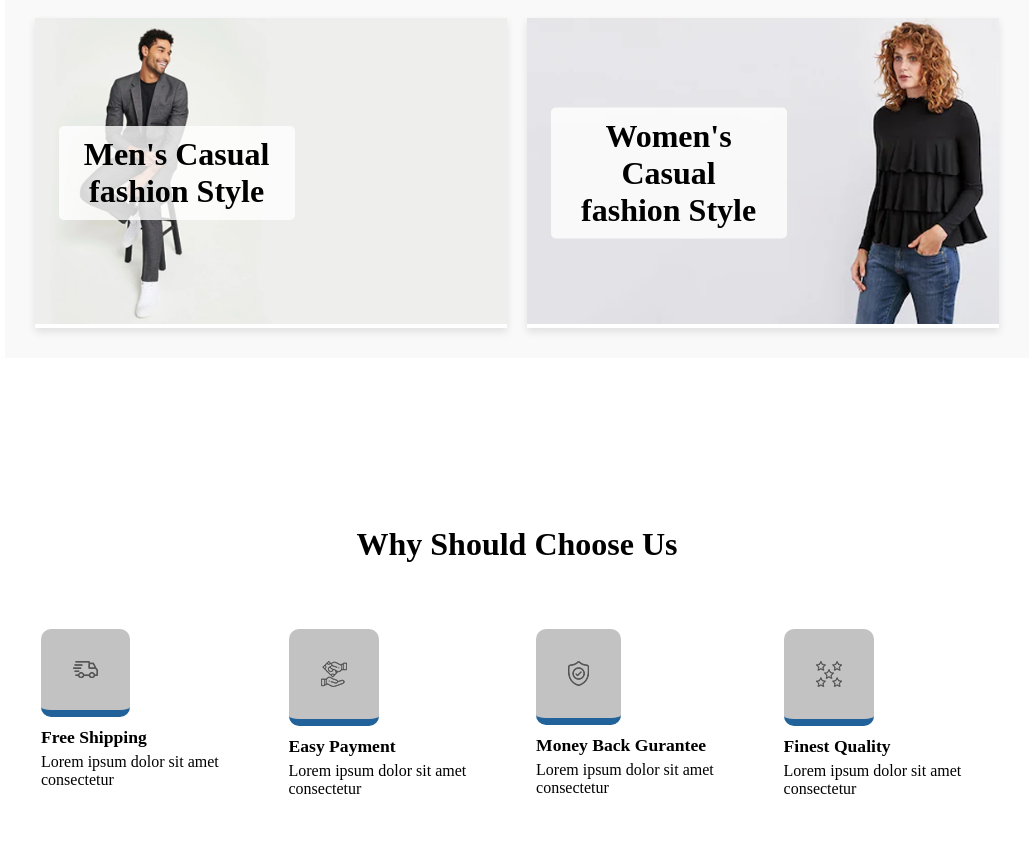
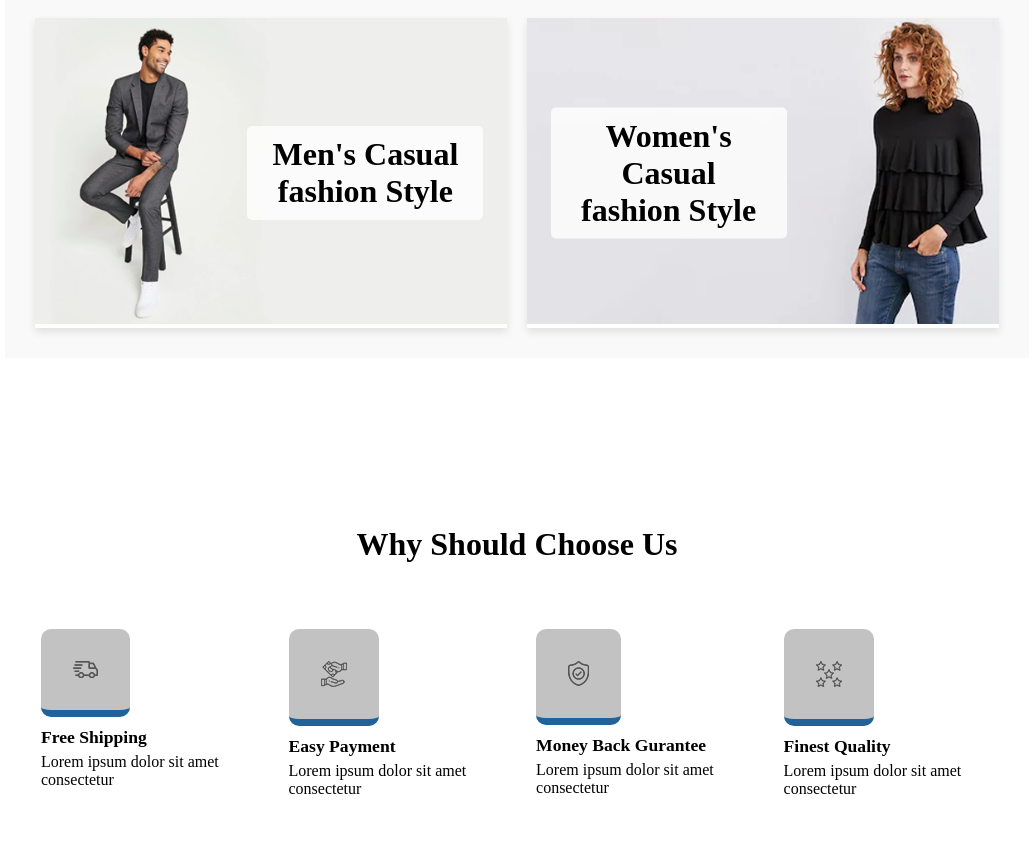
Before and after one commit to BaqarMehdi/Programmin, a plain HTML site: page index.html in a window 1280 px wide. Shown: the part 940-1807 px from the top of the page, without its empty margins (123-1156 px from the left). Drawn offline with Linux system fonts and the light colour scheme.

Commit message:
Added Folder

```diff
--- a/index.html
+++ b/index.html
@@ -38,14 +38,14 @@
     <section class="position-section">
       <div class="image-card">
         <img src="./Assets/men-coll.png" alt="Person pointing" />
-        <div class="text-space">
+        <div class="text-space-one">
           <p>Men's Casual</p>
           <p>fashion Style</p>
         </div>
       </div>
       <div class="image-card">
         <img src="./Assets/women-coll.png" alt="Person pointing" />
-        <div class="text-space">
+        <div class="text-space-two">
           <p>Women's Casual</p>
           <p>fashion Style</p>
         </div>
--- a/style.css
+++ b/style.css
@@ -209,7 +209,19 @@ section {
   height: auto;
 }
 
-.image-card .text-space {
+.image-card .text-space-one {
+  position: absolute;
+  top: 50%;
+  left: 70%;
+  transform: translate(-50%, -50%);
+  background: rgba(255, 255, 255, 0.8);
+  padding: 10px;
+  border-radius: 5px;
+  text-align: center;
+  width: 50%;
+}
+
+.image-card .text-space-two {
   position: absolute;
   top: 50%;
   left: 30%;
@@ -221,7 +233,7 @@ section {
   width: 50%;
 }
 
-.text-space p {
+.image-card p {
   font-weight: bold;
   font-size: 2rem;
 }
```
Also changed, not shown: Homepage-Mobile/Homepage-Mobile.jpg (added), 1 other file.
